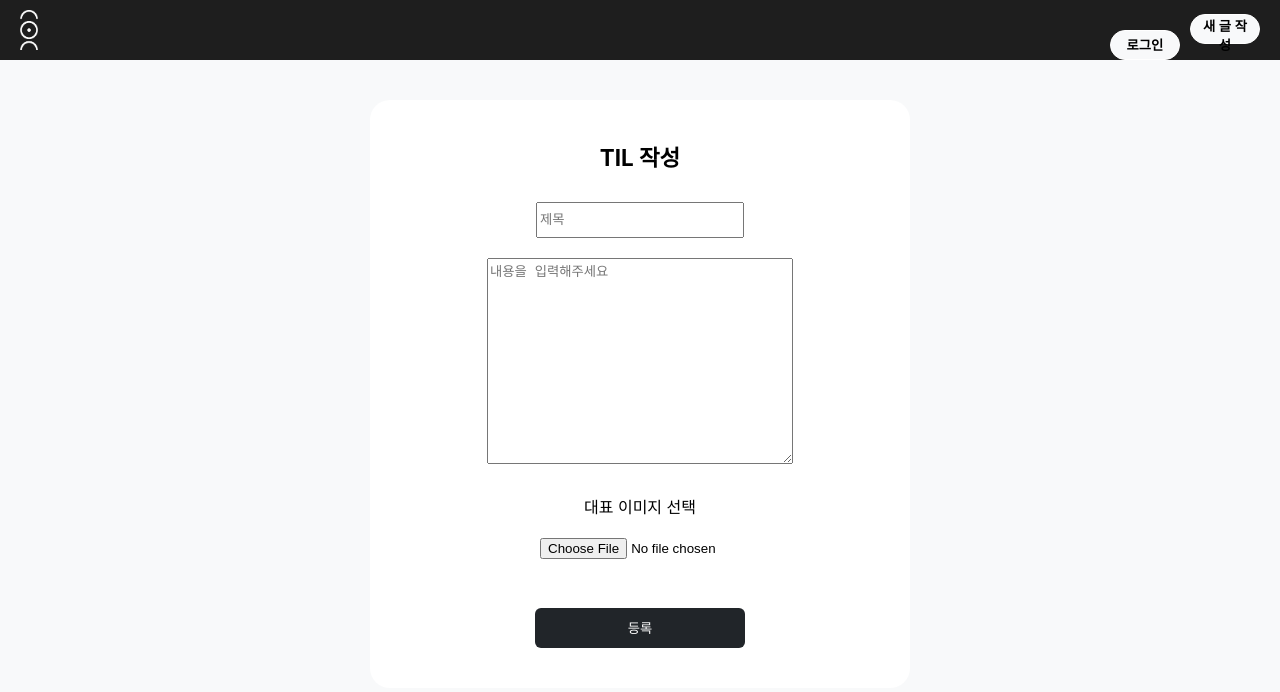
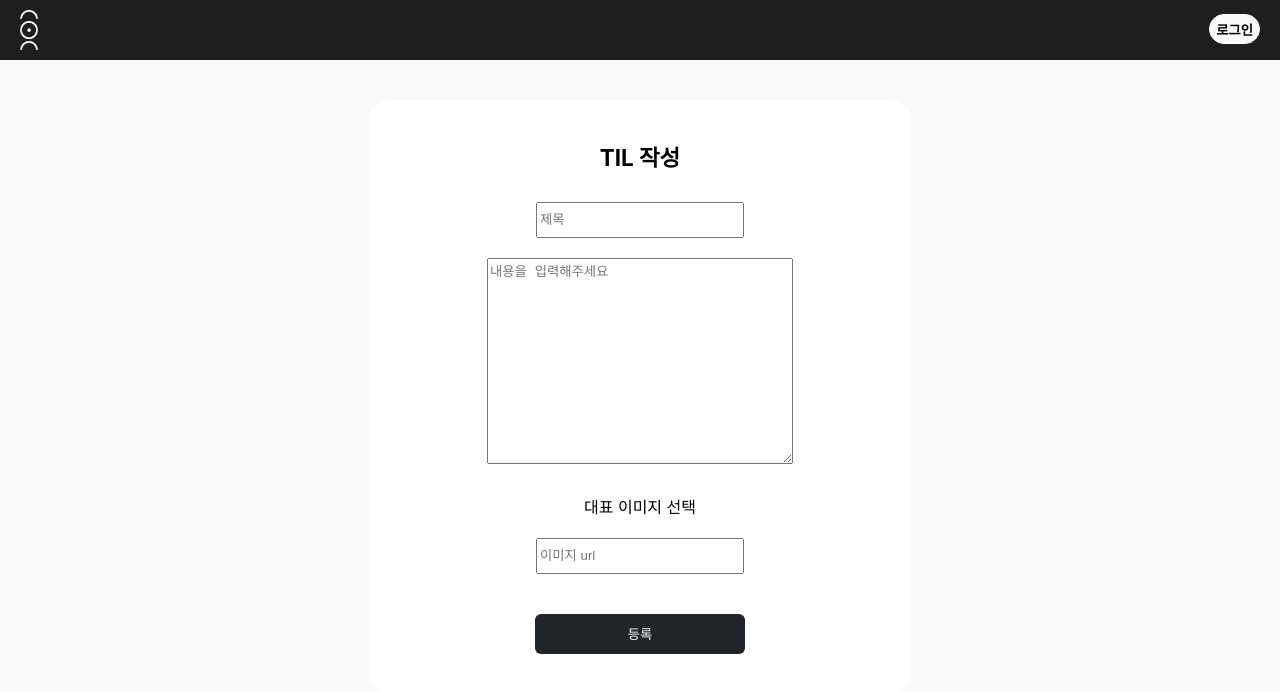
Before and after one commit to qoqomi/front-project, a React (Create React App) app: page /Write in a window 1280 px wide. Shown: the top 692 px of the page. Built offline with nearby package versions, Linux system fonts and the light colour scheme; the HTML template or start-up script is replaced by a standard one.

Commit message:
버튼 및 input 타입 변경

```diff
--- a/src/components/Nav.js
+++ b/src/components/Nav.js
@@ -17,6 +17,13 @@ const Nav = () => {
       />
       {/* <User>
           <Button>로그아웃</Button>
+          <ButtonWrite
+            onClick={() => {
+              navigate("./Write");
+            }}
+          >
+            새 글 작성
+          </ButtonWrite>
       </User> */}
       <User>
         <Button
@@ -26,13 +33,6 @@ const Nav = () => {
         >
           로그인
         </Button>
-        <ButtonWrite
-          onClick={() => {
-            navigate("./Write");
-          }}
-        >
-          새 글 작성
-        </ButtonWrite>
       </User>
     </Navbar>
   );
@@ -63,7 +63,6 @@ const User = styled.div`
 
 const Button = styled.button`
   height: 30px;
-  width: 70px;
   border-radius: 20px;
   background-color: #f8f9fa;
   border: 1px solid white;
@@ -81,7 +80,6 @@ const Button = styled.button`
 `;
 const ButtonWrite = styled.button`
   height: 30px;
-  width: 70px;
   border-radius: 20px;
   background-color: #f8f9fa;
   border: 1px solid white;
--- a/src/pages/Write.js
+++ b/src/pages/Write.js
@@ -12,7 +12,8 @@ const Write = () => {
       <Input type="text" placeholder="제목" />
       <Textarea placeholder="내용을 입력해주세요"></Textarea>
       <Label>대표 이미지 선택</Label>
-      <Input type="file" accept="image/*" placeholder="제목" />
+      {/* <Input type="file" accept="image/*" placeholder="제목" /> */}
+      <Input type="text" placeholder="이미지 url" />
       <Button
         onClick={() => {
           navigate("../");
```
